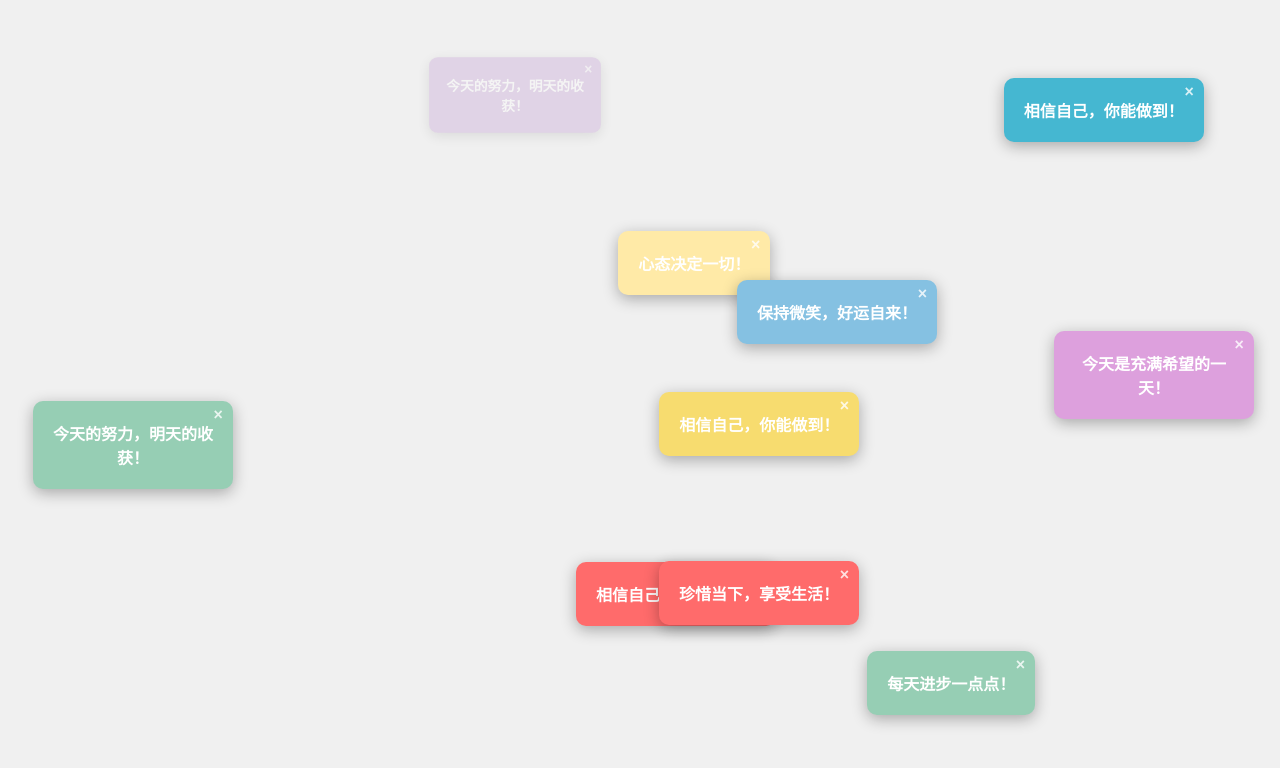
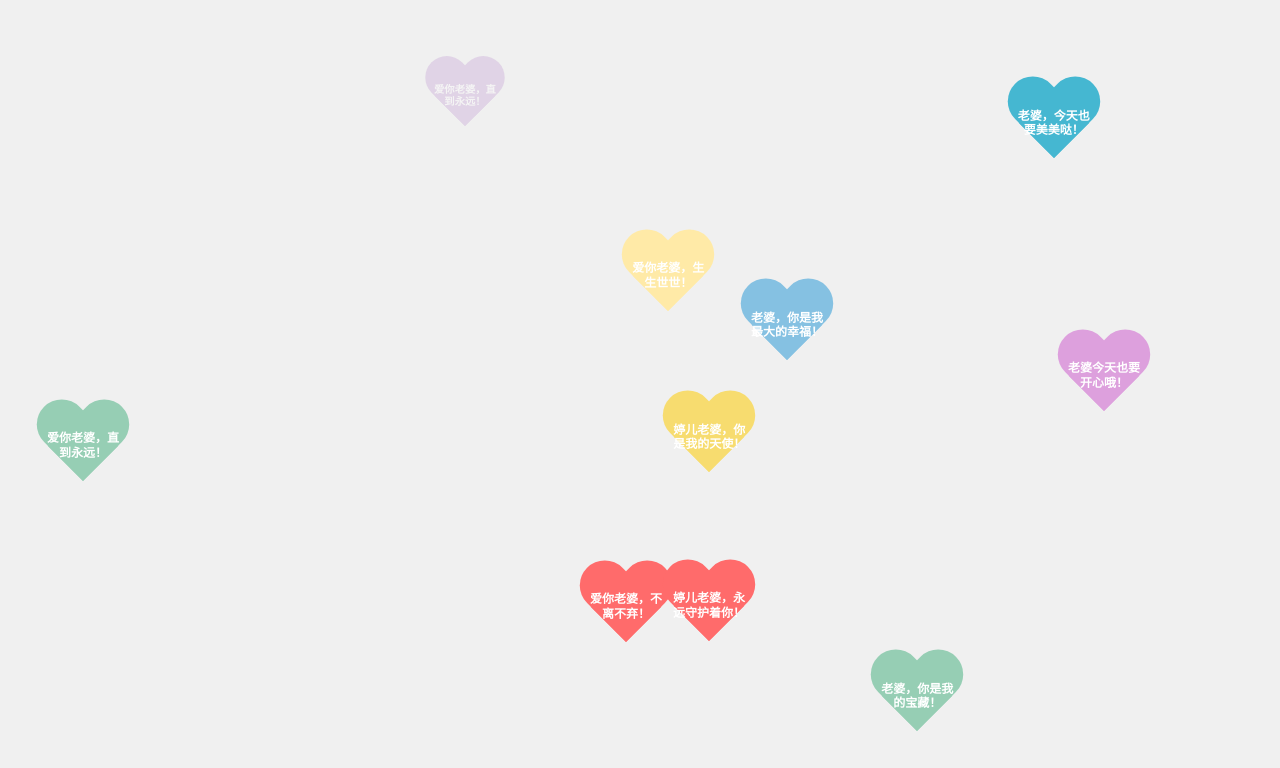
Before and after one commit to FSStart/learngit, a plain HTML site: page index.html in a window 1280 px wide. Drawn offline with Linux system fonts and the light colour scheme.

Commit message:
新界面

```diff
--- a/index.html
+++ b/index.html
@@ -3,7 +3,7 @@
 <head>
     <meta charset="UTF-8">
     <meta name="viewport" content="width=device-width, initial-scale=1.0">
-    <title>~世界因你亮眼~</title>
+    <title>~婷儿老婆爱你呀~</title>
     <style>
         * {
             margin: 0;
@@ -19,17 +19,51 @@
 
         .popup {
             position: fixed;
-            padding: 20px;
-            border-radius: 10px;
+            width: 100px;
+            height: 90px;
             color: white;
             font-weight: bold;
-            box-shadow: 0 4px 15px rgba(0, 0, 0, 0.3);
             cursor: pointer;
             transition: all 0.3s ease;
             z-index: 1000;
-            max-width: 200px;
             text-align: center;
             animation: fadeIn 0.5s ease;
+            display: flex;
+            align-items: center;
+            justify-content: center;
+            font-size: 12px;
+            line-height: 1.2;
+            padding: 0;
+            background: transparent;
+        }
+
+        .popup .message {
+            position: relative;
+            z-index: 1;
+            padding: 10px;
+        }
+
+        .popup::before,
+        .popup::after {
+            content: '';
+            position: absolute;
+            top: 0;
+            width: 50px;
+            height: 80px;
+            border-radius: 50px 50px 0 0;
+            background: var(--heart-color);
+        }
+
+        .popup::before {
+            left: 50px;
+            transform: rotate(-45deg);
+            transform-origin: 0 100%;
+        }
+
+        .popup::after {
+            left: 0;
+            transform: rotate(45deg);
+            transform-origin: 100% 100%;
         }
 
         @keyframes fadeIn {
@@ -65,21 +99,77 @@
     <script>
         // 正能量话术列表
         const positiveMessages = [
-            "今天是充满希望的一天！",
-            "你很棒，继续加油！",
-            "每一步都在靠近梦想！",
-            "相信自己，你能做到！",
-            "阳光总在风雨后！",
-            "今天的努力，明天的收获！",
-            "保持微笑，好运自来！",
-            "你是独一无二的！",
-            "每天进步一点点！",
-            "生活因你而美好！",
-            "勇敢面对，一切都会好！",
-            "你的努力值得肯定！",
-            "心态决定一切！",
-            "未来可期，继续前行！",
-            "珍惜当下，享受生活！"
+            "婷儿老婆天天开心！",
+            "老婆你是最棒的！",
+            "爱你老婆，永远爱你！",
+            "老婆今天也要开心哦！",
+            "婷儿老婆，你是最美的！",
+            "老婆辛苦了，爱你！",
+            "有你在身边真好！",
+            "老婆，你是我的一切！",
+            "婷儿老婆，想你了！",
+            "老婆，我们一起加油！",
+            "爱你一万年，老婆！",
+            "老婆，你是最珍贵的！",
+            "婷儿老婆，永远爱你！",
+            "老婆，你值得最好的！",
+            "有老婆真幸福！",
+            "婷儿老婆，你是我的天使！",
+            "老婆，今天也要美美哒！",
+            "爱你老婆，不离不弃！",
+            "老婆，你是我心中的女神！",
+            "婷儿老婆，永远支持你！",
+            "老婆，你的笑容治愈一切！",
+            "婷儿老婆，你是我的唯一！",
+            "爱你老婆，每一天都爱你！",
+            "老婆，你让生活更美好！",
+            "婷儿老婆，你是我的阳光！",
+            "老婆，有你我什么都不怕！",
+            "爱你老婆，直到永远！",
+            "老婆，你是我的幸运星！",
+            "婷儿老婆，想抱抱你！",
+            "老婆，你是我最大的幸福！",
+            "爱你老婆，无怨无悔！",
+            "老婆，你是我的全世界！",
+            "婷儿老婆，永远守护你！",
+            "老婆，你是最可爱的！",
+            "爱你老婆，每分每秒！",
+            "老婆，你是我生命的意义！",
+            "婷儿老婆，永远陪着你！",
+            "老婆，你是我的宝藏！",
+            "爱你老婆，至死不渝！",
+            "老婆，你是我最美的风景！",
+            "婷儿老婆，永远珍惜你！",
+            "老婆，你是我的避风港！",
+            "爱你老婆，矢志不渝！",
+            "老婆，你是我最爱的人！",
+            "婷儿老婆，永远疼你！",
+            "老婆，你是我的温暖！",
+            "爱你老婆，一生一世！",
+            "老婆，你是我最美的梦！",
+            "婷儿老婆，永远宠你！",
+            "老婆，你是我的动力！",
+            "爱你老婆，天长地久！",
+            "老婆，你是我最好的礼物！",
+            "婷儿老婆，永远爱你！",
+            "老婆，你是我的骄傲！",
+            "爱你老婆，海枯石烂！",
+            "老婆，你是我最想守护的人！",
+            "婷儿老婆，永远想你！",
+            "老婆，你是我的快乐源泉！",
+            "爱你老婆，生生世世！",
+            "老婆，你是我最珍贵的财富！",
+            "婷儿老婆，永远陪在你身边！",
+            "老婆，你是我的完美！",
+            "爱你老婆，永不变心！",
+            "老婆，你是我最深的牵挂！",
+            "婷儿老婆，永远疼爱你！",
+            "老婆，你是我的幸福源泉！",
+            "爱你老婆，至死方休！",
+            "老婆，你是我最想爱的人！",
+            "婷儿老婆，永远守护着你！",
+            "老婆，你是我的最爱！",
+            "爱你老婆，永不分离！"
         ];
 
         // 随机颜色生成
@@ -105,14 +195,15 @@
             popup.style.top = `${y}px`;
 
             // 随机颜色
-            popup.style.backgroundColor = getRandomColor();
+            const color = getRandomColor();
+            popup.style.setProperty('--heart-color', color);
 
             // 随机正能量话术
             const message = positiveMessages[Math.floor(Math.random() * positiveMessages.length)];
 
             popup.innerHTML = `
                 <span class="close">×</span>
-                <div>${message}</div>
+                <span class="message">${message}</span>
             `;
 
             // 点击关闭按钮移除弹窗
```
